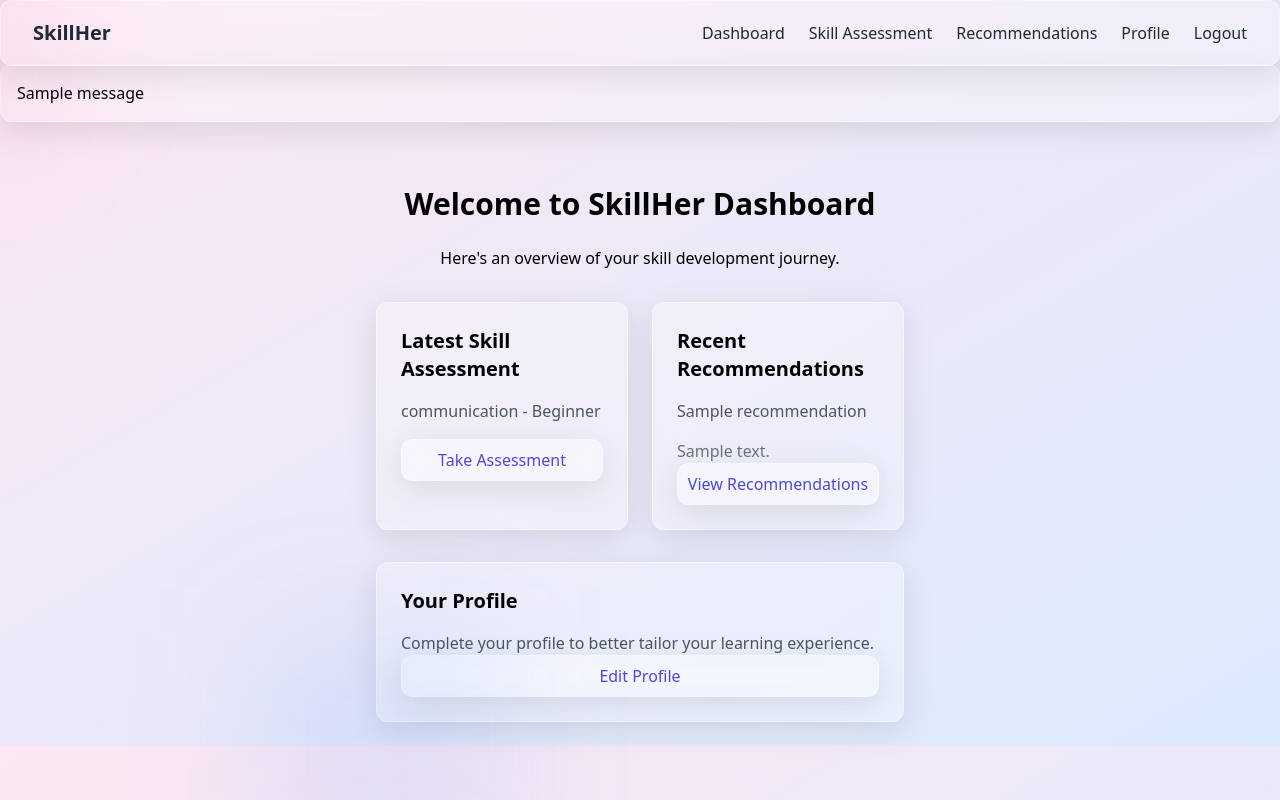
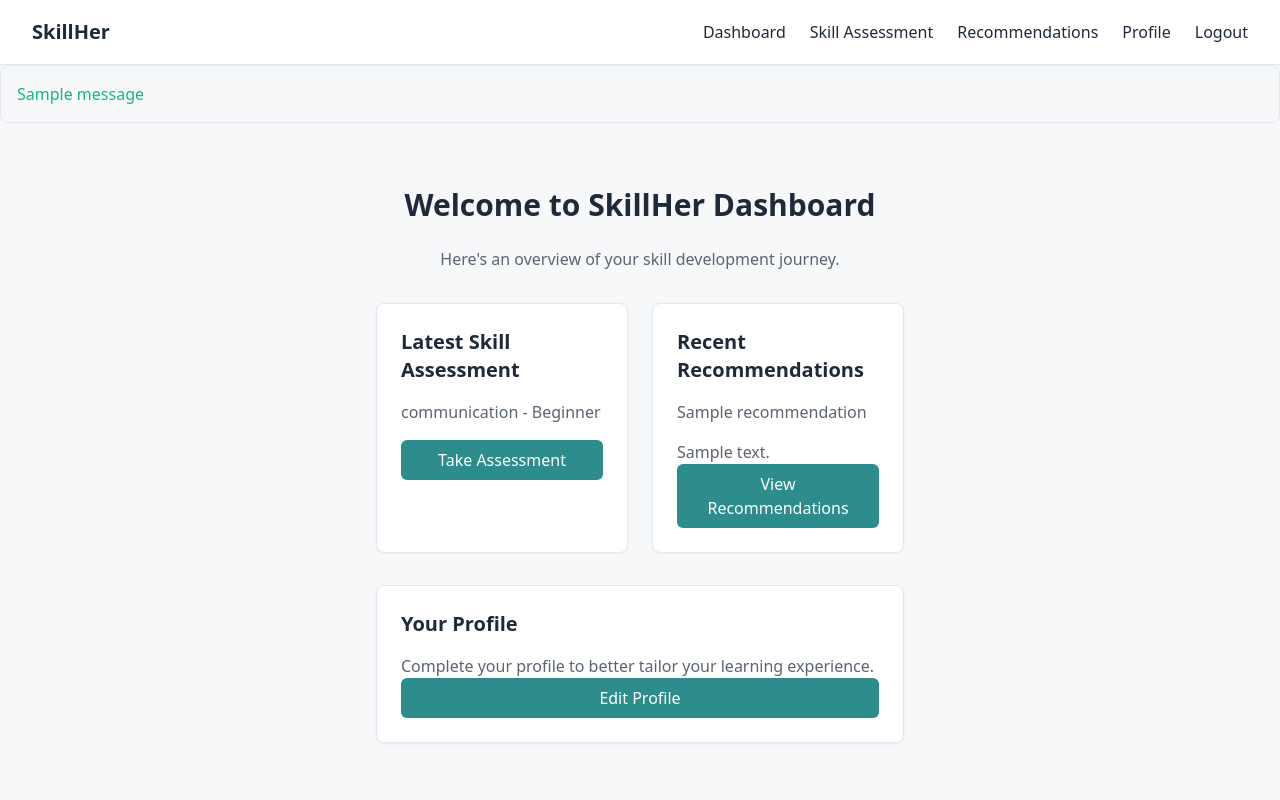
Before and after one commit to varun05126/skillher, a Django app: page /dashboard/ in a window 1280 px wide. Run offline with Django 5.2, Linux system fonts and the light colour scheme; a user stored in the database is signed in; data comes from the database, SQL or seed files in the repository; tables that the repository leaves empty hold one stand-in row (values such as "Sample post"); one stand-in notice (Sample message) is shown; some libraries are stand-ins or nearby versions.

Commit message:
update: changed backend, frontend and all changes

```diff
--- a/core/templates/base.html
+++ b/core/templates/base.html
@@ -6,71 +6,174 @@
     <title>{% block title %}SkillHer{% endblock %}</title>
     <script src="https://cdn.tailwindcss.com"></script>
     <style>
-        .glass {
-            background: rgba(255, 255, 255, 0.25);
-            backdrop-filter: blur(10px);
-            -webkit-backdrop-filter: blur(10px);
-            border: 1px solid rgba(255, 255, 255, 0.4);
-            box-shadow: 0 8px 32px 0 rgba(0, 0, 0, 0.1);
-            border-radius: 12px;
+        :root {
+            --bg-color: #F7F8FA;
+            --text-primary: #1E2A3A;
+            --text-secondary: #5A6472;
+            --accent: #2D8C8C;
+            --accent-hover: #257373;
+            --border: #E2E8F0;
+            --success: #10B981;
+            --warning: #F59E0B;
+            --error: #EF4444;
         }
-        .glass-strong {
-            background: rgba(255, 255, 255, 0.35);
-            backdrop-filter: blur(15px);
-            -webkit-backdrop-filter: blur(15px);
-            border: 1px solid rgba(255, 255, 255, 0.5);
-            box-shadow: 0 8px 32px 0 rgba(0, 0, 0, 0.15);
-            border-radius: 12px;
+
+        body {
+            background-color: var(--bg-color);
+            color: var(--text-primary);
+            font-family: system-ui, -apple-system, BlinkMacSystemFont, 'Segoe UI', Roboto, sans-serif;
         }
-        .input-glass {
-            background: rgba(255, 255, 255, 0.2);
-            backdrop-filter: blur(5px);
-            -webkit-backdrop-filter: blur(5px);
-            border: 1px solid rgba(255, 255, 255, 0.3);
+
+        .container {
+            max-width: 1200px;
+            margin: 0 auto;
+            padding: 0 1rem;
+        }
+
+        .card {
+            background: white;
+            border: 1px solid var(--border);
             border-radius: 8px;
+            box-shadow: 0 1px 3px rgba(0, 0, 0, 0.05);
+        }
+
+        .button-primary {
+            background-color: var(--accent);
+            color: white;
+            border: none;
+            padding: 0.5rem 1rem;
+            border-radius: 6px;
+            font-weight: 500;
+            cursor: pointer;
+            transition: background-color 0.2s;
+        }
+
+        .button-primary:hover {
+            background-color: var(--accent-hover);
+        }
+
+        .button-secondary {
+            background-color: transparent;
+            color: var(--accent);
+            border: 1px solid var(--accent);
+            padding: 0.5rem 1rem;
+            border-radius: 6px;
+            font-weight: 500;
+            cursor: pointer;
+            transition: background-color 0.2s;
+        }
+
+        .button-secondary:hover {
+            background-color: rgba(45, 140, 140, 0.05);
+        }
+
+        .input-field {
+            width: 100%;
             padding: 0.5rem 0.75rem;
-            transition: background 0.2s, border-color 0.2s;
+            border: 1px solid var(--border);
+            border-radius: 6px;
+            font-size: 0.875rem;
+            transition: border-color 0.2s, box-shadow 0.2s;
         }
-        .input-glass:focus {
-            background: rgba(255, 255, 255, 0.3);
-            border-color: rgba(255, 255, 255, 0.5);
-            box-shadow: 0 0 0 2px rgba(255, 255, 255, 0.2);
+
+        .input-field:focus {
+            outline: none;
+            border-color: var(--accent);
+            box-shadow: 0 0 0 2px rgba(45, 140, 140, 0.2);
         }
-        .btn-glass {
-            background: rgba(79, 70, 229, 0.4); /* indigo-600 with opacity */
-            backdrop-filter: blur(5px);
-            -webkit-backdrop-filter: blur(5px);
-            border: 1px solid rgba(255, 255, 255, 0.3);
-            box-shadow: 0 4px 16px 0 rgba(0, 0, 0, 0.1);
-            border-radius: 8px;
-            color: white;
-            font-weight: 600;
-            transition: background 0.2s, transform 0.2s;
+
+        .label {
+            display: block;
+            margin-bottom: 0.25rem;
+            font-weight: 500;
+            color: var(--text-primary);
+            font-size: 0.875rem;
         }
-        .btn-glass:hover {
-            background: rgba(79, 70, 229, 0.5);
-            transform: translateY(-1px);
+
+        .text-center {
+            text-align: center;
+        }
+
+        .text-left {
+            text-align: left;
+        }
+
+        .text-right {
+            text-align: right;
+        }
+
+        .mb-2 { margin-bottom: 0.5rem; }
+        .mb-4 { margin-bottom: 1rem; }
+        .mb-6 { margin-bottom: 1.5rem; }
+        .mb-8 { margin-bottom: 2rem; }
+
+        .mt-2 { margin-top: 0.5rem; }
+        .mt-4 { margin-top: 1rem; }
+        .mt-6 { margin-top: 1.5rem; }
+        .mt-8 { margin-top: 2rem; }
+
+        .flex {
+            display: flex;
+        }
+
+        .flex-col {
+            flex-direction: column;
+        }
+
+        .items-center {
+            align-items: center;
+        }
+
+        .justify-between {
+            justify-content: space-between;
+        }
+
+        .justify-center {
+            justify-content: center;
+        }
+
+        .space-x-4 > * + * {
+            margin-left: 1rem;
+        }
+
+        .space-y-4 > * + * {
+            margin-top: 1rem;
+        }
+
+        .grid {
+            display: grid;
+            gap: 1.5rem;
+        }
+
+        .grid-cols-2 {
+            grid-template-columns: repeat(2, minmax(0, 1fr));
+        }
+
+        @media (min-width: 768px) {
+            .md\:grid-cols-2 {
+                grid-template-columns: repeat(2, minmax(0, 1fr));
+            }
         }
     </style>
     {% block extra_head %}{% endblock %}
 </head>
-<body class="bg-gradient-to-br from-pink-100 via-lavender-100 to-blue-100 pt-16">
+<body>
     <!-- Navbar -->
-    <nav class="glass fixed top-0 left-0 right-0 z-50">
+    <nav class="bg-white border-b border-[var(--border)]">
         <div class="max-w-7xl mx-auto px-4 sm:px-6 lg:px-8 flex justify-between items-center h-16">
             <div class="flex items-center">
-                <span class="font-bold text-xl text-gray-800">SkillHer</span>
+                <span class="font-bold text-xl text-[var(--text-primary)]">SkillHer</span>
             </div>
             <div class="hidden md:flex md:items-center md:space-x-6">
                 {% if user.is_authenticated %}
-                    <a href="{% url 'dashboard' %}" class="text-gray-800 hover:text-gray-600">Dashboard</a>
-                    <a href="{% url 'assessment' %}" class="text-gray-800 hover:text-gray-600">Skill Assessment</a>
-                    <a href="{% url 'recommendations' %}" class="text-gray-800 hover:text-gray-600">Recommendations</a>
-                    <a href="{% url 'profile' %}" class="text-gray-800 hover:text-gray-600">Profile</a>
-                    <a href="{% url 'logout' %}" class="text-gray-800 hover:text-gray-600">Logout</a>
+                    <a href="{% url 'dashboard' %}" class="text-[var(--text-primary)] hover:text-[var(--text-secondary)] transition-colors">Dashboard</a>
+                    <a href="{% url 'assessment' %}" class="text-[var(--text-primary)] hover:text-[var(--text-secondary)] transition-colors">Skill Assessment</a>
+                    <a href="{% url 'recommendations' %}" class="text-[var(--text-primary)] hover:text-[var(--text-secondary)] transition-colors">Recommendations</a>
+                    <a href="{% url 'profile' %}" class="text-[var(--text-primary)] hover:text-[var(--text-secondary)] transition-colors">Profile</a>
+                    <a href="{% url 'logout' %}" class="text-[var(--text-primary)] hover:text-[var(--text-secondary)] transition-colors">Logout</a>
                 {% else %}
-                    <a href="{% url 'login' %}" class="text-gray-800 hover:text-gray-600">Login</a>
-                    <a href="{% url 'register' %}" class="text-gray-800 hover:text-gray-600">Register</a>
+                    <a href="{% url 'login' %}" class="text-[var(--text-primary)] hover:text-[var(--text-secondary)] transition-colors">Login</a>
+                    <a href="{% url 'register' %}" class="text-[var(--text-primary)] hover:text-[var(--text-secondary)] transition-colors">Register</a>
                 {% endif %}
             </div>
         </div>
@@ -78,19 +181,14 @@
 
     {% if messages %}
       {% for message in messages %}
-        <div class="glass p-4 mb-4 {{ message.tags }}">
+        <div class="mb-4 p-4 rounded-lg {% if message.tags == 'error' %}bg-[var(--error)]/10 text-[var(--error)] border border-[var(--error)]/20{% elif message.tags == 'success' %}bg-[var(--success)]/10 text-[var(--success)] border border-[var(--success)]/20{% elif message.tags == 'warning' %}bg-[var(--warning)]/10 text-[var(--warning)] border border-[var(--warning)]/20{% else %}bg-[var(--accent)]/10 text-[var(--accent)] border border-[var(--accent)]/20{% endif %}">
           {{ message }}
         </div>
       {% endfor %}
     {% endif %}
 
-    {% block content %}{% endblock %}
-
-    <!-- Glassmorphism blobs -->
-    <div class="fixed inset-0 pointer-events-none">
-        <div class="absolute top-[-10%] left-[-10%] w-[200px] h-[200px] bg-pink-500/10 blur-3xl transform rotate-12"></div>
-        <div class="absolute top-[10%] right-[-10%] w-[300px] h-[300px] bg-lavender-500/10 blur-3xl transform rotate--10"></div>
-        <div class="absolute bottom-[-10%] left-[20%] w-[250px] h-[250px] bg-blue-500/10 blur-3xl transform rotate-5"></div>
+    <div class="container">
+        {% block content %}{% endblock %}
     </div>
 </body>
 </html>
--- a/core/templates/dashboard.html
+++ b/core/templates/dashboard.html
@@ -4,43 +4,43 @@
 
 {% block content %}
 <div class="max-w-xl mx-auto p-6 mt-10">
-    <h1 class="text-3xl font-bold mb-6 text-center">Welcome to SkillHer Dashboard</h1>
-    <p class="text-center mb-8">Here's an overview of your skill development journey.</p>
+    <h1 class="text-3xl font-bold mb-6 text-center text-[var(--text-primary)]">Welcome to SkillHer Dashboard</h1>
+    <p class="text-center mb-8 text-[var(--text-secondary)]">Here's an overview of your skill development journey.</p>
 
     <div class="grid gap-6 md:grid-cols-2">
         <!-- Latest Assessment Card -->
-        <div class="glass p-6">
-            <h2 class="text-xl font-bold mb-4">Latest Skill Assessment</h2>
+        <div class="card p-6">
+            <h2 class="text-xl font-bold mb-4 text-[var(--text-primary)]">Latest Skill Assessment</h2>
             {% if latest_assessment %}
-                <p class="text-gray-600 mb-4">{{ latest_assessment.skill_name }} - {{ latest_assessment.get_self_rated_level_display }}</p>
+                <p class="text-[var(--text-secondary)] mb-4">{{ latest_assessment.skill_name }} - {{ latest_assessment.get_self_rated_level_display }}</p>
             {% else %}
-                <p class="text-gray-600 mb-4">You haven't taken any assessments yet.</p>
+                <p class="text-[var(--text-secondary)] mb-4">You haven't taken any assessments yet.</p>
             {% endif %}
-            <a href="{% url 'assessment' %}" class="glass w-full text-indigo-600 hover:glass-strong hover:text-indigo-800 transition focus:outline-none focus:ring-2 focus:ring-indigo-500 focus:ring-opacity-50 text-center block py-2">
+            <a href="{% url 'assessment' %}" class="button-primary w-full text-center block py-2">
                 Take Assessment
             </a>
         </div>
 
         <!-- Latest Recommendations Card -->
-        <div class="glass p-6">
-            <h2 class="text-xl font-bold mb-4">Recent Recommendations</h2>
+        <div class="card p-6">
+            <h2 class="text-xl font-bold mb-4 text-[var(--text-primary)]">Recent Recommendations</h2>
             {% if latest_recommendation %}
-                <p class="text-gray-600 mb-4">{{ latest_recommendation.title }}</p>
-                <p class="text-gray-500">{{ latest_recommendation.description|truncatewords:20 }}</p>
+                <p class="text-[var(--text-secondary)] mb-4">{{ latest_recommendation.title }}</p>
+                <p class="text-[var(--text-secondary)]">{{ latest_recommendation.description|truncatewords:20 }}</p>
             {% else %}
-                <p class="text-gray-600 mb-4">No recommendations yet. Complete an assessment to get personalized suggestions.</p>
+                <p class="text-[var(--text-secondary)] mb-4">No recommendations yet. Complete an assessment to get personalized suggestions.</p>
             {% endif %}
-            <a href="{% url 'recommendations' %}" class="glass w-full text-indigo-600 hover:glass-strong hover:text-indigo-800 transition focus:outline-none focus:ring-2 focus:ring-indigo-500 focus:ring-opacity-50 text-center block py-2">
+            <a href="{% url 'recommendations' %}" class="button-primary w-full text-center block py-2">
                 View Recommendations
             </a>
         </div>
     </div>
 
     <!-- Profile Card -->
-    <div class="glass p-6 mt-8">
-        <h2 class="text-xl font-bold mb-4">Your Profile</h2>
-        <p class="text-gray-600">Complete your profile to better tailor your learning experience.</p>
-        <a href="{% url 'profile' %}" class="glass w-full text-indigo-600 hover:glass-strong hover:text-indigo-800 transition focus:outline-none focus:ring-2 focus:ring-indigo-500 focus:ring-opacity-50 text-center block py-2">
+    <div class="card p-6 mt-8">
+        <h2 class="text-xl font-bold mb-4 text-[var(--text-primary)]">Your Profile</h2>
+        <p class="text-[var(--text-secondary)]">Complete your profile to better tailor your learning experience.</p>
+        <a href="{% url 'profile' %}" class="button-primary w-full text-center block py-2">
             Edit Profile
         </a>
     </div>
```
